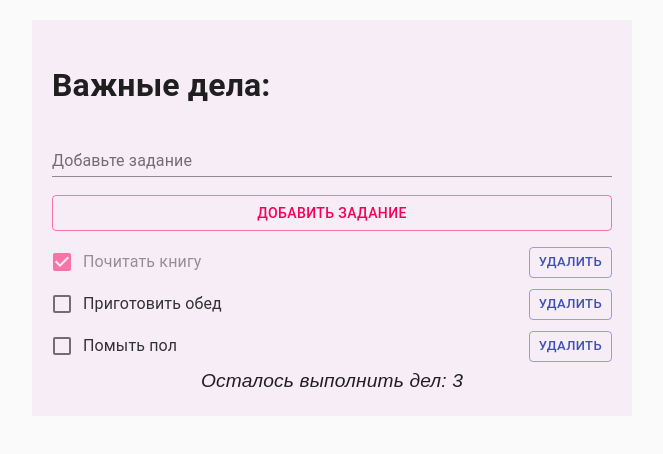
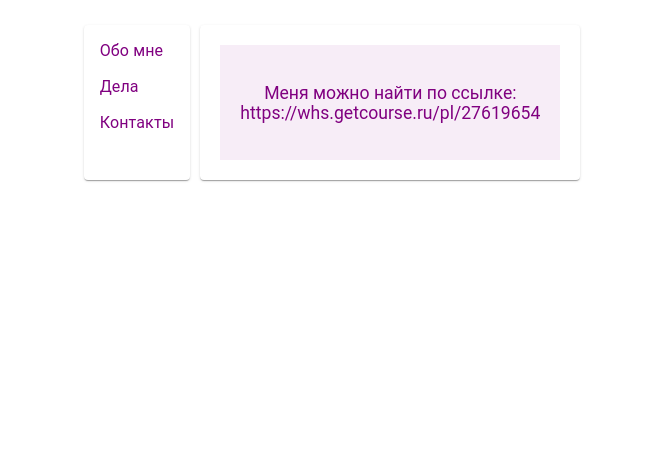
Before and after one commit to WebHeroSchool/study_react_todo, a React (Create React App) app: page /contacts in a window 1280 px wide. Shown: the top 454 px of the page, without its empty margins (308-971 px from the left). Built offline with nearby package versions, Linux system fonts and the light colour scheme.

Commit message:
add routing

```diff
--- a/package.json
+++ b/package.json
@@ -6,7 +6,8 @@
     "prop-types": "^15.7.2",
     "react": "^16.8.6",
     "react-dom": "^16.8.6",
-    "react-scripts": "3.0.1"
+    "react-router-dom": "^5.1.2",
+    "react-scripts": "^3.4.1"
   },
   "scripts": {
     "start": "react-scripts start",
--- /dev/null
+++ b/src/components/About/About.js
@@ -0,0 +1,21 @@
+import React from 'react';
+
+import PropTypes  from 'prop-types';
+import styles from'./About.module.css';
+
+
+const About = ({ aboutMyself }) => (
+	<div className={styles.wrap}>
+		<p className={styles.text}> {aboutMyself} </p>
+	</div>
+)
+
+About.defaultProps = {
+	aboutMyself: "Привет всем, меня зовут Кристина"
+}
+
+About.propTypes = {
+	aboutMyself: PropTypes.string
+}
+
+export default About;
--- /dev/null
+++ b/src/components/About/About.module.css
@@ -0,0 +1,14 @@
+.wrap {
+    background-color: #f7edf7;
+    max-width: 300px;
+    margin: 20px;
+    padding: 20px;
+}
+
+.text {
+    font-family: 'Roboto', sans-serif;
+    font-size: 1.2rem;
+    color: purple;
+    text-align: center;
+	position: relative;
+}
--- a/src/components/App/App.js
+++ b/src/components/App/App.js
@@ -1,123 +1,37 @@
 import React from 'react';
-import ItemList from '../ItemList/ItemList';
-import InputItem from '../InputItem/InputItem';
-import Footer from '../Footer/Footer';
+import { BrowserRouter as Router, Route, Link} from 'react-router-dom';
+
+import Card from '@material-ui/core/Card';
+import MenuList from '@material-ui/core/MenuList';
+import MenuItem from '@material-ui/core/MenuItem';
+
+import Todo from '../Todo/Todo';
+import About from '../About/About';
+import Contacts from '../Contacts/Contacts';
 import styles from'./App.module.css';
-import CssBaseline from '@material-ui/core/CssBaseline';
-import Typography from '@material-ui/core/Typography';
-import Container from '@material-ui/core/Container';
-import Grid from '@material-ui/core/Grid';
-import { render } from 'react-dom';
+import PropTypes  from 'prop-types';
 
 
-class App extends React.Component {
-  state = {
-    items: [
-      {
-        value: 'Почитать книгу',
-        isDone: true,
-        id: 1
-      },
-      {
-        value: 'Приготовить обед',
-        isDone: false,
-        id: 2
-      },
-      {
-        value: 'Помыть пол',
-        isDone: false,
-        id: 3
-      }
-    ],
-    count: 3,
-    hasError: false
-  };
 
-  onClickDone = id => {
-    const newItemList = this.state.items.map(item => {
-      const newItem = { ...item };
+const App = () =>
+  (<Router>
+    <div className={styles.wrap}>
 
-      if (item.id === id) {
-          newItem.isDone = !item.isDone;
-      }
+      <Card className={styles.sidebar}>
+        <MenuList>
+          <Link to='/' className={styles.link}><MenuItem>Обо мне</MenuItem></Link>
+          <Link to='/todo' className={styles.link}><MenuItem>Дела</MenuItem></Link>
+          <Link to='/contacts' className={styles.link}><MenuItem>Контакты</MenuItem></Link>
+        </MenuList>
+      </Card>
 
-      return newItem;
-    });
+      <Card className={styles.content}>
+        <Route path='/' exact component={About} />
+        <Route path='/todo' component={Todo} />
+        <Route path='/contacts' component={Contacts} />
+      </Card>
 
-    this.setState({ items: newItemList });
-  };
-
-  onClickDelete = id => {
-
-    const newItemList = this.state.items;
-
-    const index = newItemList.findIndex(item => item.id === id);
-    if (index !== -1) {
-      newItemList.splice(index, 1);
-      const newCount = this.state.count - 1;
-      this.setState({ items: newItemList, count: newCount});
-    }
-  };
-
-  onClickAdd = value => {
-    if (value !== '')
-    {
-      this.setState(state =>
-        ({
-          items: [
-            ...state.items,
-            {
-              value,
-              isDone: false,
-              id: state.count + 1
-            }
-          ],
-          count: state.count + 1,
-          hasError: false
-        }));
-    }
-
-    else
-    {
-      this.setState(state =>
-        ({
-          hasError: true
-        }));
-    }
-  }
-
-  render() {
-    return (
-      <React.Fragment>
-      <CssBaseline />
-      <Container maxWidth="s">
-        <Typography component="div" style={{ backgroundColor: '#f7edf7',  maxWidth: '600px', margin: '20px auto', padding: '20px'}} >
-        <Grid container direction="column" justify="center" alignItems="space-around">
-        <Grid item xs>
-          <h1 className={styles.title}>Важные дела:</h1>
-        </Grid>
-        <Grid item s>
-          <InputItem
-            onClickAdd={this.onClickAdd}
-            hasError={this.state.hasError}
-          />
-        </Grid>
-        <Grid item xs>
-          <ItemList
-            items={this.state.items}
-            onClickDone={this.onClickDone}
-            onClickDelete={this.onClickDelete}
-          />
-        </Grid>
-        <Grid item xs>
-          <Footer count={this.state.count}/>
-        </Grid>
-        </Grid>
-        </Typography>
-      </Container>
-    </React.Fragment>
-    );
-  }
-}
+    </div>
+  </Router>);
 
 export default App;
--- a/src/components/App/App.module.css
+++ b/src/components/App/App.module.css
@@ -3,3 +3,20 @@
   font-size: 2rem;
   margin-bottom: .2rem;
 }
+
+.wrap {
+	display: flex;
+	flex-direction: row;
+	justify-content: center;
+	margin: 2%;
+}
+
+.sidebar {
+  margin-right: 10px;
+  max-width: 150px;
+}
+
+.link {
+  color: purple;
+  text-decoration: none;
+}
--- /dev/null
+++ b/src/components/Contacts/Contacts.js
@@ -0,0 +1,21 @@
+import React from 'react';
+
+import styles from'./Contacts.module.css';
+import PropTypes  from 'prop-types';
+
+
+const Contacts = ({ myContacts }) => (
+    <div className={styles.wrap}>
+		<p className={styles.text}> {myContacts} </p>
+	</div>
+)
+
+Contacts.defaultProps = {
+    myContacts: "Меня можно найти по ссылке: https://whs.getcourse.ru/pl/27619654 "
+}
+
+Contacts.propTypes = {
+	myContacts: PropTypes.string
+}
+
+export default Contacts;
--- /dev/null
+++ b/src/components/Contacts/Contacts.module.css
@@ -0,0 +1,14 @@
+.wrap {
+    background-color: #f7edf7;
+    max-width: 300px;
+    margin: 20px;
+    padding: 20px;
+}
+
+.text {
+    font-family: 'Roboto', sans-serif;
+    font-size: 1.1rem;
+    color: purple;
+    text-align: center;
+	position: relative;
+}
--- a/src/components/Footer/Footer.js
+++ b/src/components/Footer/Footer.js
@@ -4,7 +4,7 @@
 
 const Footer = ({ count }) => (
 <div className={styles.footer}>
-    Осталось выполнить дел: {count}
+    <p>Осталось выполнить дел: {count} </p>
 </div>);
 
 Footer.propTypes = {
--- a/src/components/Item/Item.module.css
+++ b/src/components/Item/Item.module.css
@@ -6,7 +6,3 @@
   text-decoration: line-through;
   opacity: .5;
 }
-
-.warning {
-
-}
--- /dev/null
+++ b/src/components/Todo/Todo.js
@@ -0,0 +1,122 @@
+import React from 'react';
+
+import ItemList from '../ItemList/ItemList';
+import InputItem from '../InputItem/InputItem';
+import Footer from '../Footer/Footer';
+import styles from'./Todo.module.css';
+import CssBaseline from '@material-ui/core/CssBaseline';
+import Typography from '@material-ui/core/Typography';
+import Container from '@material-ui/core/Container';
+import Grid from '@material-ui/core/Grid';
+
+
+class Todo extends React.Component {
+  state = {
+    items: [
+      {
+        value: 'Почитать книгу',
+        isDone: true,
+        id: 1
+      },
+      {
+        value: 'Приготовить обед',
+        isDone: false,
+        id: 2
+      },
+      {
+        value: 'Помыть пол',
+        isDone: false,
+        id: 3
+      }
+    ],
+    count: 3,
+    hasError: false
+  };
+
+  onClickDone = id => {
+    const newItemList = this.state.items.map(item => {
+      const newItem = { ...item };
+
+      if (item.id === id) {
+          newItem.isDone = !item.isDone;
+      }
+
+      return newItem;
+    });
+
+    this.setState({ items: newItemList });
+  };
+
+  onClickDelete = id => {
+
+    const newItemList = this.state.items;
+
+    const index = newItemList.findIndex(item => item.id === id);
+    if (index !== -1) {
+      newItemList.splice(index, 1);
+      const newCount = this.state.count - 1;
+      this.setState({ items: newItemList, count: newCount});
+    }
+  };
+
+  onClickAdd = value => {
+    if (value !== '')
+    {
+      this.setState(state =>
+        ({
+          items: [
+            ...state.items,
+            {
+              value,
+              isDone: false,
+              id: state.count + 1
+            }
+          ],
+          count: state.count + 1,
+          hasError: false
+        }));
+    }
+
+    else
+    {
+      this.setState(state =>
+        ({
+          hasError: true
+        }));
+    }
+  }
+
+  render() {
+    return (
+      <React.Fragment>
+      <CssBaseline />
+      <Container maxWidth="s">
+        <Typography component="div" style={{ backgroundColor: '#f7edf7', margin: '20px auto', padding: '20px'}} >
+        <Grid container direction="column" justify="center" alignItems="space-around">
+          <h1 className={styles.title}>Важные дела:</h1>
+        </Grid>
+
+        <Grid>
+          <InputItem onClickAdd={this.onClickAdd} hasError={this.state.hasError} />
+        </Grid>
+
+        <Grid>
+          <ItemList
+            items={this.state.items}
+            onClickDone={this.onClickDone}
+            onClickDelete={this.onClickDelete}
+          />
+        </Grid>
+
+        <Grid>
+          <Footer count={this.state.count} />
+        </Grid>
+
+        </Typography>
+      </Container>
+    </React.Fragment>
+    );
+  }
+}
+
+export default Todo;
--- /dev/null
+++ b/src/components/Todo/Todo.module.css
@@ -0,0 +1,9 @@
+.title {
+  font-family: 'Roboto', sans-serif;
+  font-size: 2rem;
+  margin-bottom: .2rem;
+}
+
+.wrap {
+  margin-top: 20px;
+}
```
Also changed, not shown: 1 other file (tests, documents, lock files or other folders).
